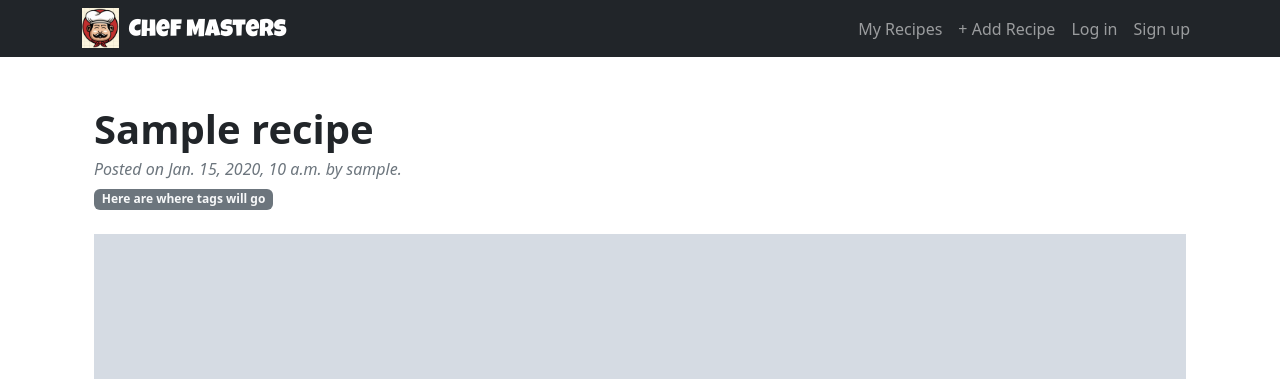
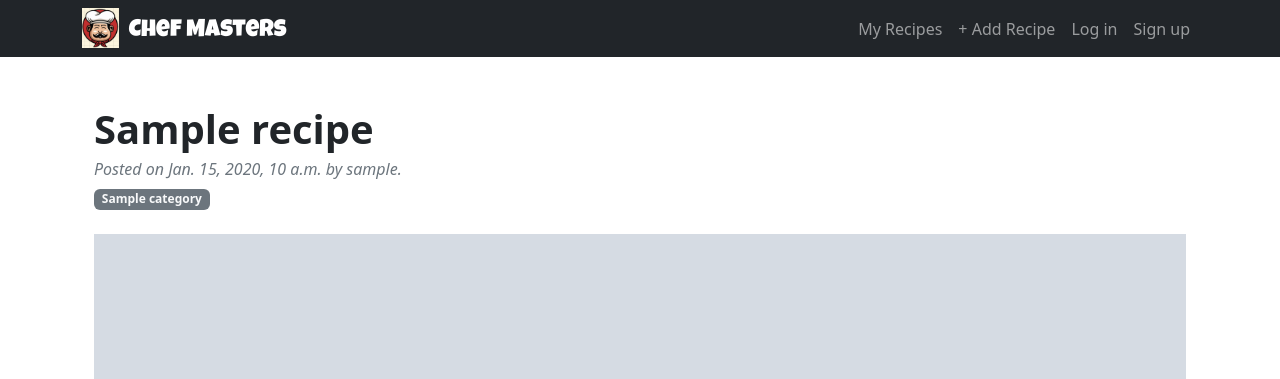
Before and after one commit to GavinWayneBrown/ChefMaster, a Django app: page /recipe/1/ in a window 1280 px wide. Shown: the top 379 px of the page. Run offline with Django 5.2, Linux system fonts and the light colour scheme; tables that the repository leaves empty hold one stand-in row (values such as "Sample post"); grey boxes marked "Sample" are stand-in pictures; grey boxes labelled with a size stand in for pictures from a placeholder-image service; some libraries are stand-ins or nearby versions.

Commit message:
update views and templates to handle categories

```diff
--- a/recipes/views.py
+++ b/recipes/views.py
@@ -17,14 +17,15 @@ logger = logging.getLogger(__name__)
 from django.core.paginator import Paginator
 from django.shortcuts import render
 
+
 def home(request):
     recipe_list = Recipe.objects.all()  # Query your recipes
     paginator = Paginator(recipe_list, 6)  # 6 posts per page
 
-    page_number = request.GET.get('page')
+    page_number = request.GET.get("page")
     page_obj = paginator.get_page(page_number)
 
-    return render(request, 'test-home.html', {'page_obj': page_obj})
+    return render(request, "test-home.html", {"page_obj": page_obj})
 
 
 @login_required
@@ -46,6 +47,7 @@ def create_recipe(request):
             recipe = recipe_form.save(commit=False)
             recipe.author = request.user
             recipe.save()
+            recipe_form.save_m2m()
 
             # Save instructions
             instructions = instruction_formset.save(commit=False)
--- a/templates/recipe/recipe_detail.html
+++ b/templates/recipe/recipe_detail.html
@@ -17,7 +17,11 @@
                             <!-- Post meta content-->
                             <div class="text-muted fst-italic mb-2">Posted on {{ recipe.date }} by {{recipe.author}}. </div>
                             <!-- Post categories-->
-                            <a class="badge bg-secondary text-decoration-none link-light" href="#!">Here are where tags will go</a>
+                            <div>
+                                {% for category in recipe.categories.all %}
+                                    <a class="badge bg-secondary text-decoration-none link-light" href="#">{{ category.name }}</a>
+                                {% endfor %}
+                            </div>
                         </header>
                         <!-- Preview image figure-->
                         {% load thumbnail %}
```
Also changed, not shown: media/recipes/IMG_1109.jpeg (added), media/recipes/IMG_1109_lZoXpP3.jpeg (added), recipes/migrations/0010_merge_20241121_1849.py (added), 4 other files.
